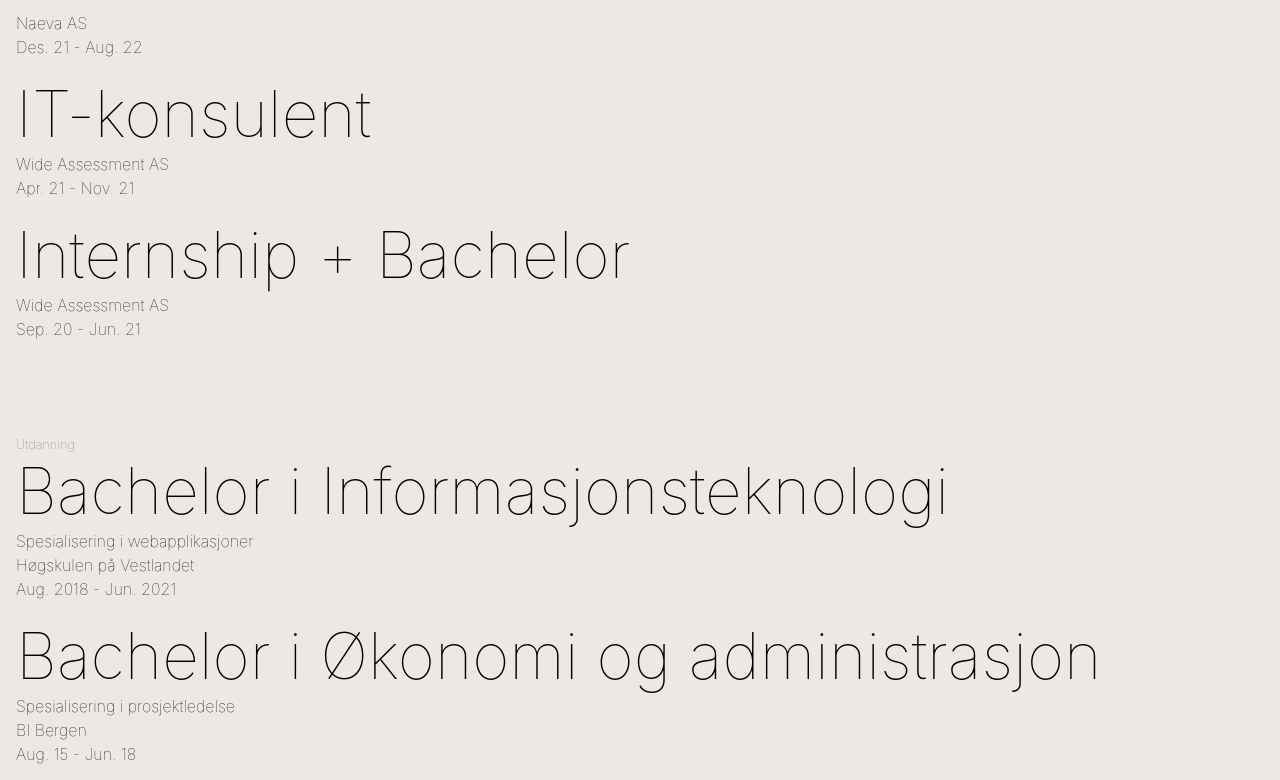
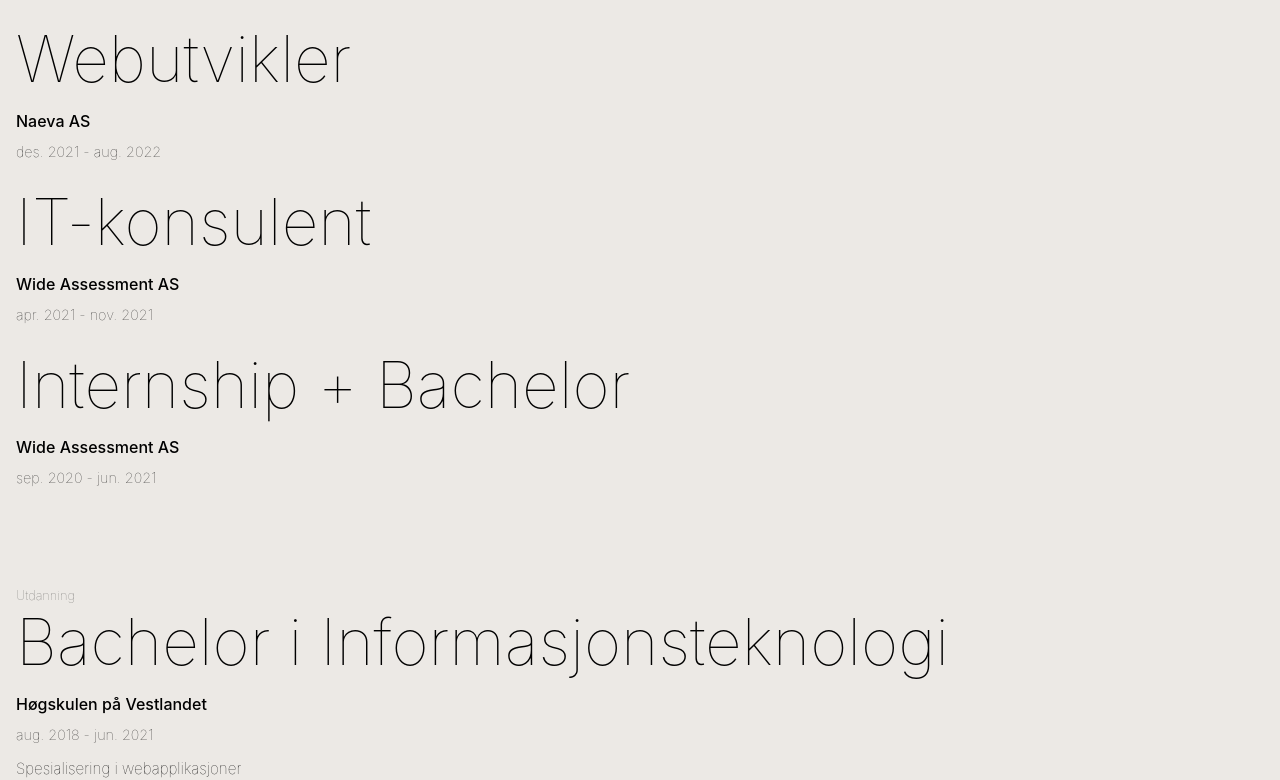
Before and after one commit to glennbarosen/homepage, a SvelteKit app: page /experience in a window 1280 px wide. Shown: the part 741-1521 px from the top of the page. Built offline with nearby package versions, Linux system fonts and the light colour scheme.

Commit message:
Add CV data structure and templates for experience and education entries

```diff
--- /dev/null
+++ b/src/lib/data/cv.ts
@@ -0,0 +1,73 @@
+export interface Experience {
+	title: string;
+	company: string;
+	period: string;
+	description?: string;
+}
+
+export interface Education {
+	institution: string;
+	degree: string;
+	period: string;
+	details?: string;
+}
+
+export const experience: Experience[] = [
+	{
+		title: 'Seniorutvikler',
+		company: 'Fremtind',
+		period: 'jun. 2025 - d.d.',
+		description: ''
+	},
+	{
+		title: 'Utvikler',
+		company: 'Fremtind',
+		period: 'mai 2024 - mai 2025',
+		description: ''
+	},
+	{
+		title: 'Web lead',
+		company: 'Naeva AS',
+		period: 'jan. 2024 - mai 2024',
+		description: ''
+	},
+	{
+		title: 'Utvikler',
+		company: 'Fremtind',
+		period: 'sep. 2022 - des. 2023',
+		description: ''
+	},
+	{
+		title: 'Webutvikler',
+		company: 'Naeva AS',
+		period: 'des. 2021 - aug. 2022',
+		description: ''
+	},
+	{
+		title: 'IT-konsulent',
+		company: 'Wide Assessment AS',
+		period: 'apr. 2021 - nov. 2021',
+		description: ''
+	},
+	{
+		title: 'Internship + Bachelor',
+		company: 'Wide Assessment AS',
+		period: 'sep. 2020 - jun. 2021',
+		description: ''
+	}
+];
+
+export const education: Education[] = [
+	{
+		degree: 'Bachelor i Informasjonsteknologi',
+		institution: 'Høgskulen på Vestlandet',
+		period: 'aug. 2018 - jun. 2021',
+		details: 'Spesialisering i webapplikasjoner'
+	},
+	{
+		degree: 'Bachelor i Økonomi og administrasjon',
+		institution: 'BI Bergen',
+		period: 'aug. 2015 - jun. 2018',
+		details: 'Spesialisering i prosjektledelse'
+	}
+];
--- a/src/routes/experience/+page.svelte
+++ b/src/routes/experience/+page.svelte
@@ -1,6 +1,7 @@
 <script lang="ts">
-	import { experience } from './experience';
+	import { experience, education } from '$lib/data/cv';
 	import Experience from './Experience.svelte';
+	import Education from './Education.svelte';
 </script>
 
 <svelte:head>
@@ -11,14 +12,14 @@
 	<main>
 		<section>
 			<h2>Arbeid</h2>
-			{#each experience['work'] as { title, company, startDate, endDate }}
-				<Experience {title} {company} {startDate} {endDate} />
+			{#each experience as { title, company, period, type, description }}
+				<Experience {title} {company} {period} {type} {description} />
 			{/each}
 		</section>
 		<section>
 			<h2>Utdanning</h2>
-			{#each experience['education'] as { title, company, additionalInfo, startDate, endDate }}
-				<Experience {title} {company} {additionalInfo} {startDate} {endDate} />
+			{#each education as { degree, institution, period, details }}
+				<Education {degree} {institution} {period} {details} />
 			{/each}
 		</section>
 	</main>
--- /dev/null
+++ b/src/routes/experience/Education.svelte
@@ -0,0 +1,45 @@
+<script lang="ts">
+	import type { Education as EducationItem } from '$lib/data/cv';
+	export let degree: EducationItem['degree'] = '';
+	export let institution: EducationItem['institution'] = '';
+	export let period: EducationItem['period'] = '';
+	export let details: EducationItem['details'] = undefined;
+</script>
+
+<article>
+	<h2>{degree}</h2>
+	<p class="institution">{institution}</p>
+	<p class="period">{period}</p>
+	{#if details}
+		<p class="details">{details}</p>
+	{/if}
+</article>
+
+<style>
+	article {
+		display: flex;
+		flex-direction: column;
+		margin-bottom: 1rem;
+	}
+	h2 {
+		font-size: var(--font-large);
+		font-weight: 100;
+		margin-bottom: 0.5rem;
+	}
+	p {
+		line-height: 1.5;
+		margin: 0.25rem 0;
+	}
+	p.institution {
+		font-weight: 500;
+	}
+	p.period {
+		font-size: 0.9rem;
+		opacity: 0.8;
+	}
+	p.details {
+		font-size: 0.95rem;
+		opacity: 0.9;
+		margin-top: 0.5rem;
+	}
+</style>
--- a/src/routes/experience/Experience.svelte
+++ b/src/routes/experience/Experience.svelte
@@ -1,19 +1,24 @@
 <script lang="ts">
-	import type { Experience as ExperienceItem } from './experience';
+	import type { Experience as ExperienceItem } from '$lib/data/cv';
 	export let title: ExperienceItem['title'] = '';
 	export let company: ExperienceItem['company'] = '';
-	export let startDate: ExperienceItem['startDate'] = '';
-	export let endDate: ExperienceItem['endDate'] = '';
-	export let additionalInfo: ExperienceItem['additionalInfo'] = undefined;
+	export let period: ExperienceItem['period'] = '';
+	export let type: ExperienceItem['type'] = undefined;
+	export let description: ExperienceItem['description'] = undefined;
 </script>
 
 <article>
 	<h2>{title}</h2>
-	{#if additionalInfo}
-		<p>{additionalInfo}</p>
+	{#if type}
+		<div class="badge-container">
+			<span class="type-badge">{type}</span>
+		</div>
 	{/if}
-	<p>{company}</p>
-	<p>{startDate} - {endDate}</p>
+	<p class="company">{company}</p>
+	<p class="period">{period}</p>
+	{#if description}
+		<p class="description">{description}</p>
+	{/if}
 </article>
 
 <style>
@@ -25,8 +30,36 @@
 	h2 {
 		font-size: var(--font-large);
 		font-weight: 100;
+		margin-bottom: 0.5rem;
 	}
 	p {
 		line-height: 1.5;
+		margin: 0.25rem 0;
+	}
+	p.company {
+		font-weight: 500;
+	}
+	p.period {
+		font-size: 0.9rem;
+		opacity: 0.8;
+	}
+	p.description {
+		font-size: 0.95rem;
+		opacity: 0.9;
+		margin-top: 0.5rem;
+	}
+	.badge-container {
+		margin-top: 0.5rem;
+		margin-bottom: 0.5rem;
+	}
+	.type-badge {
+		display: inline-block;
+		font-size: 0.65rem;
+		font-weight: 700;
+		letter-spacing: 0.5px;
+		padding: 0.2rem 0.4rem;
+		border: 1px solid currentColor;
+		border-radius: 1px;
+		white-space: nowrap;
 	}
 </style>
--- a/src/routes/experience/experience.ts
+++ /dev/null
@@ -1,72 +0,0 @@
-type ExperienceType = 'work' | 'education';
-
-export type Experience = {
-	title: string;
-	company: string;
-	additionalInfo?: string;
-	startDate: string;
-	endDate: string;
-};
-
-export const experience: Record<ExperienceType, Experience[]> = {
-	work: [
-		{
-			title: 'Seniorutvikler',
-			company: 'Fremtind',
-			startDate: 'Juni 25',
-			endDate: 'd.d.'
-		},
-		{
-			title: 'Utvikler',
-			company: 'Fremtind',
-			startDate: 'Mai 24',
-			endDate: 'Mai 25'
-		},
-		{
-			title: 'Web lead',
-			company: 'Naeva AS',
-			startDate: 'Jan. 24',
-			endDate: 'Mai 24'
-		},
-		{
-			title: 'Utvikler',
-			company: 'Fremtind',
-			startDate: 'Sep. 22',
-			endDate: 'Des. 23'
-		},
-		{
-			title: 'Webutvikler',
-			company: 'Naeva AS',
-			startDate: 'Des. 21',
-			endDate: 'Aug. 22'
-		},
-		{
-			title: 'IT-konsulent',
-			company: 'Wide Assessment AS',
-			startDate: 'Apr. 21',
-			endDate: 'Nov. 21'
-		},
-		{
-			title: 'Internship + Bachelor',
-			company: 'Wide Assessment AS',
-			startDate: 'Sep. 20',
-			endDate: 'Jun. 21'
-		}
-	],
-	education: [
-		{
-			title: 'Bachelor i Informasjonsteknologi',
-			additionalInfo: 'Spesialisering i webapplikasjoner',
-			company: 'Høgskulen på Vestlandet',
-			startDate: 'Aug. 2018',
-			endDate: 'Jun. 2021'
-		},
-		{
-			title: 'Bachelor i Økonomi og administrasjon',
-			additionalInfo: 'Spesialisering i prosjektledelse',
-			company: 'BI Bergen',
-			startDate: 'Aug. 15',
-			endDate: 'Jun. 18'
-		}
-	]
-};
```
Also changed, not shown: 2 other files (tests, documents, lock files or other folders).
